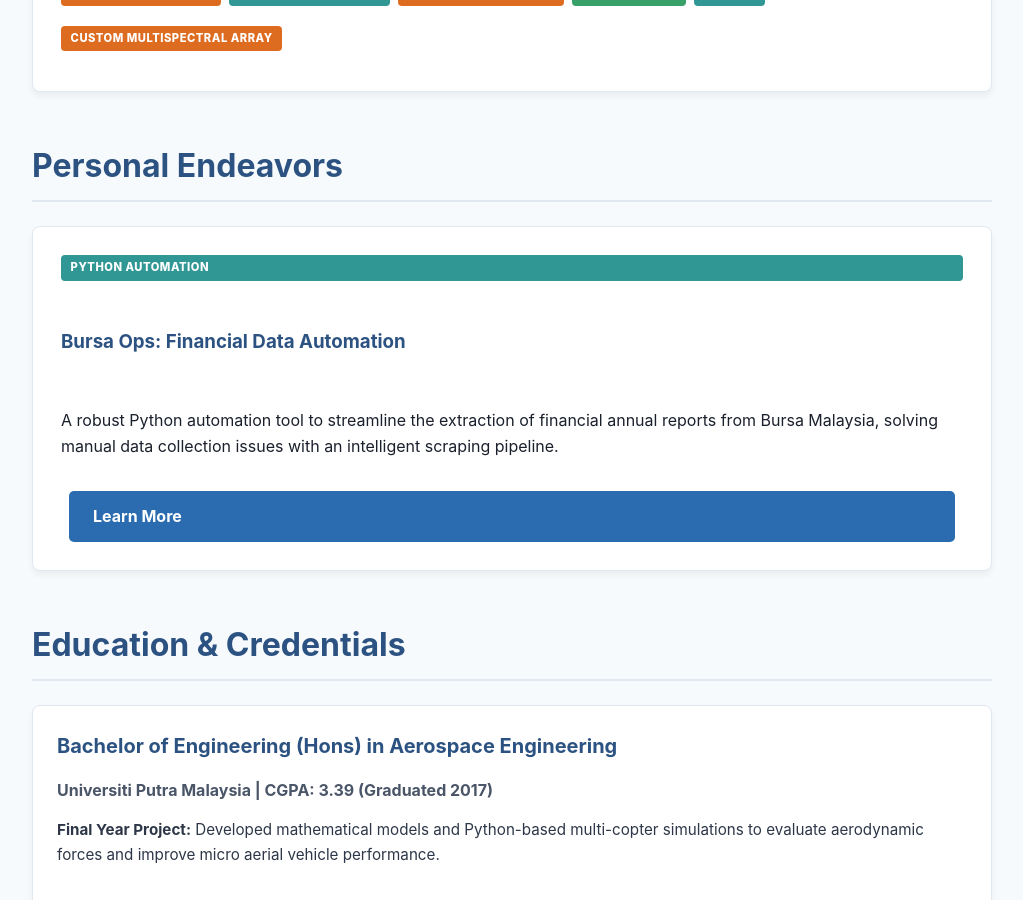
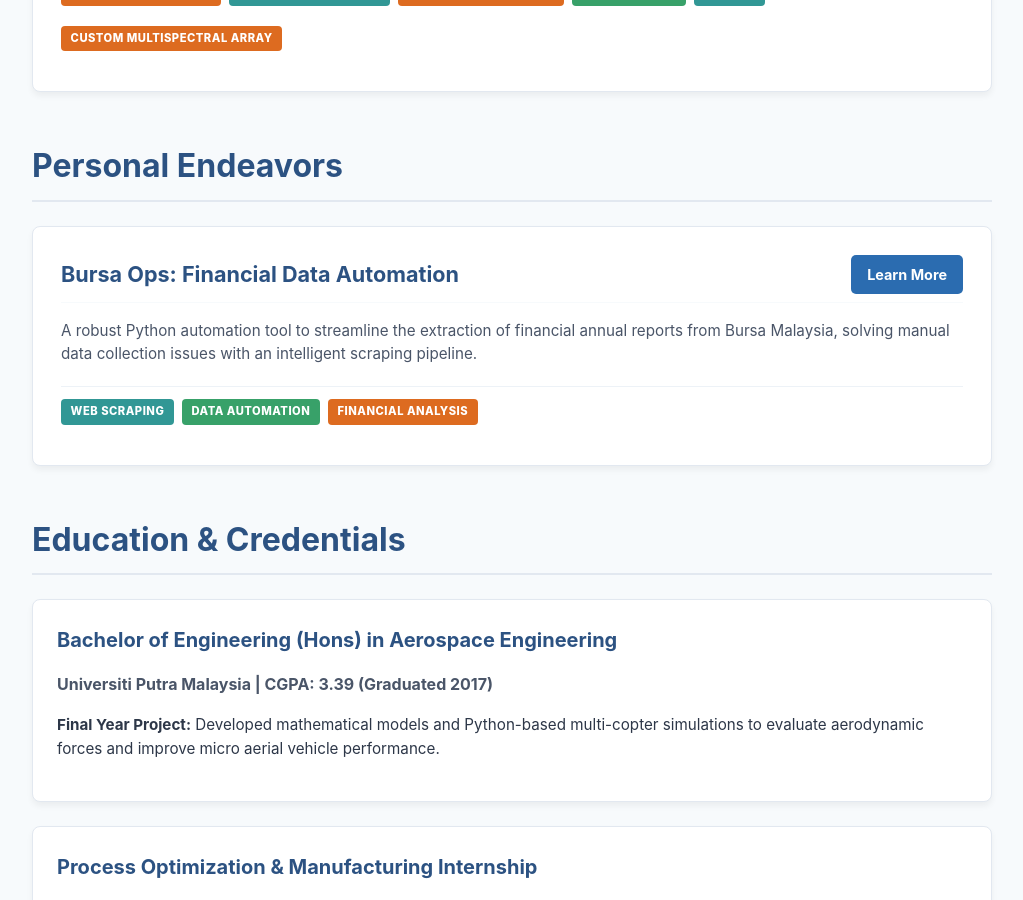
Before and after one commit to xion-xion/xion-xion.github.io, a Jekyll site: the page built from index.html, in a window 1280 px wide and 900 px high, scrolled down 4042 px. Shown: the whole window, without its empty margins (128-1151 px from the left). Built offline with Jekyll 4.4.1, drawn with Linux system fonts in a browser that asks for light colours.

Commit message:
Optimize Bursa Ops project card and implement Layout 1 footer

```diff
--- a/index.html
+++ b/index.html
@@ -317,10 +317,18 @@
     <h2>Personal Endeavors</h2>
     <div class="project-gallery">
         <div class="project-card">
-            <span class="metric-badge accent">Python Automation</span>
-            <h3>Bursa Ops: Financial Data Automation</h3>
-            <p>A robust Python automation tool to streamline the extraction of financial annual reports from Bursa Malaysia, solving manual data collection issues with an intelligent scraping pipeline.</p>
-            <a href="projects/project-bursa-ops.html" class="button">Learn More</a>
+            <div class="project-card-header">
+                <h3>Bursa Ops: Financial Data Automation</h3>
+                <a href="projects/project-bursa-ops.html" class="button">Learn More</a>
+            </div>
+            <div class="project-card-body">
+                <p>A robust Python automation tool to streamline the extraction of financial annual reports from Bursa Malaysia, solving manual data collection issues with an intelligent scraping pipeline.</p>
+            </div>
+            <div class="project-card-footer">
+                <span class="metric-badge accent">Web Scraping</span>
+                <span class="metric-badge green">Data Automation</span>
+                <span class="metric-badge orange">Financial Analysis</span>
+            </div>
         </div>
     </div>
 </section>
```
